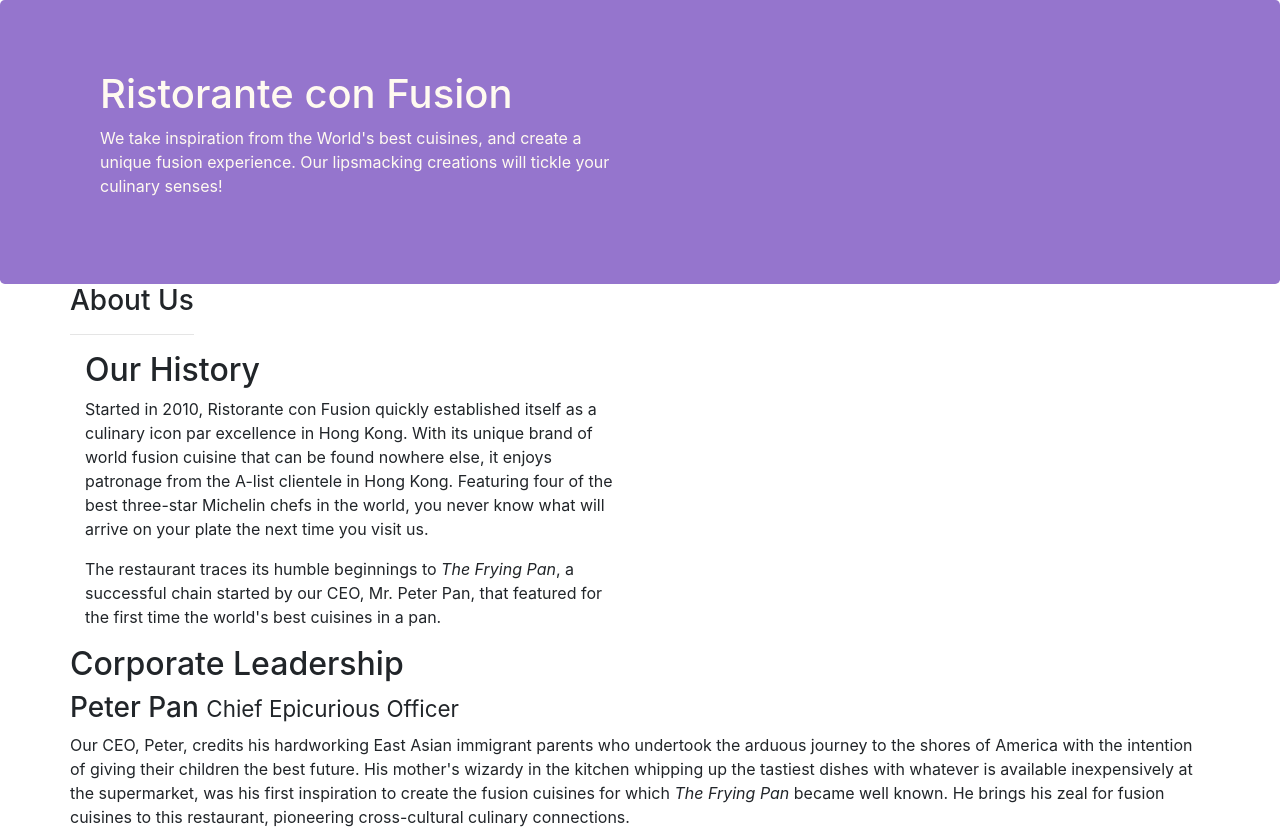
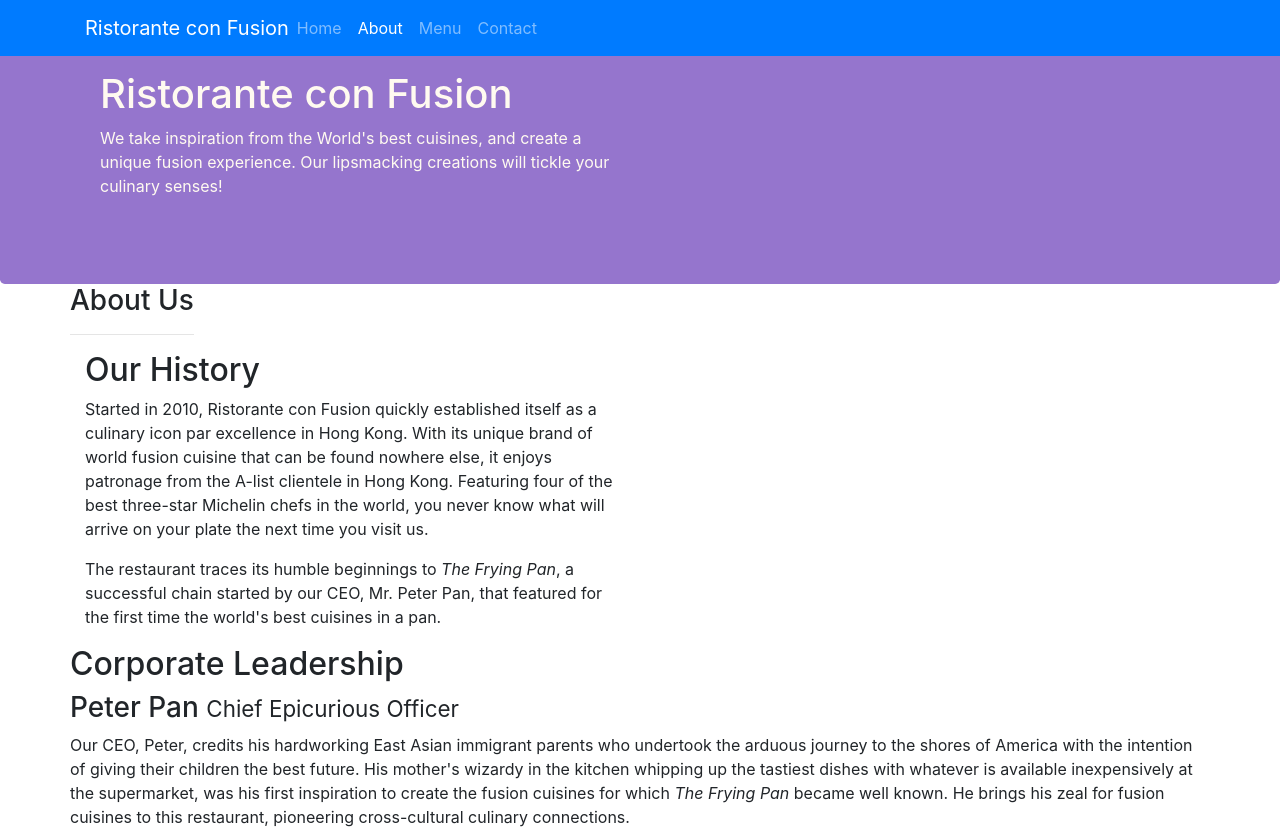
Before and after one commit to BekyH/conf, a website: page aboutus.html in a window 1280 px wide. Shown: the top 832 px of the page. Drawn offline with nearby package versions, Linux system fonts and the light colour scheme.

Commit message:
some changes

```diff
--- a/aboutus.html
+++ b/aboutus.html
@@ -14,7 +14,25 @@
 </head>
 
 <body>
+        <nav class="navbar navbar-dark navbar-expand-sm bg-primary fixed-top">
+        <div class="container">
+                <button class="navbar-toggler" type="button" data-toggle="collapse" data-target="#Navbar">
+                        <span class="navbar-toggler-icon"></span>
+                    </button>
+            <a class="navbar-brand mr-auto" href="#">Ristorante con Fusion</a>
+            <div class="collapse navbar-collapse" id="Navbar">
+                    <ul class="navbar-nav mr-auto">
+                            <li class="nav-item"><a class="nav-link" href="./index.html">Home</a></li>
+                            <li class="nav-item active"><a class="nav-link" href="#">About</a></li>
+                            <li class="nav-item"><a class="nav-link" href="#">Menu</a></li>
+                            <li class="nav-item"><a class="nav-link" href="#">Contact</a></li>
+                        </ul>
+                </div>
 
+
+        </div>
+
+    </nav>
     <header class="jumbotron">
         <div class="container">
             <div class="row row-header">
@@ -73,7 +91,7 @@
                 <div class="col-4 offset-1 col-sm-2">
                     <h5>Links</h5>
                     <ul class="list-unstyled">
-                        <li><a href="#">Home</a></li>
+                        <li><a href="./index.html">Home</a></li>
                         <li><a href="#">About</a></li>
                         <li><a href="#">Menu</a></li>
                         <li><a href="#">Contact</a></li>
```
Also changed, not shown: index.html (+1 -1 lines).
